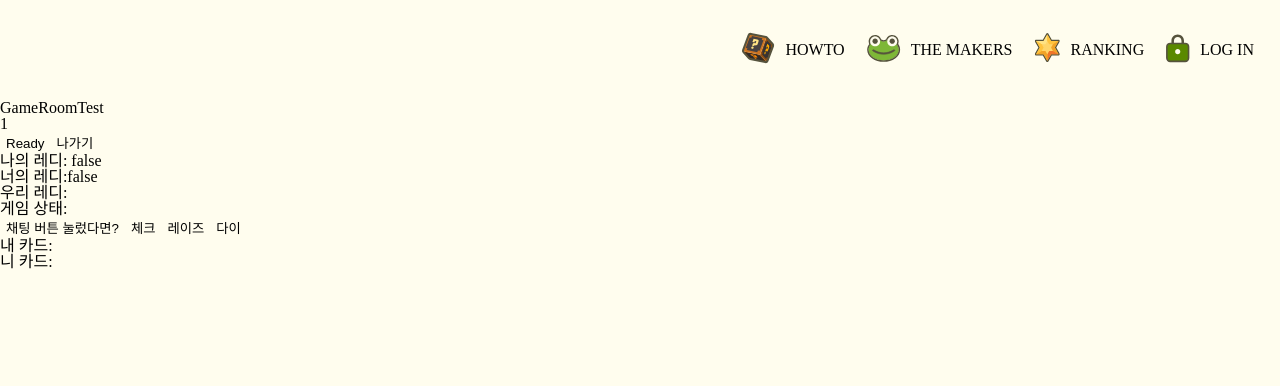
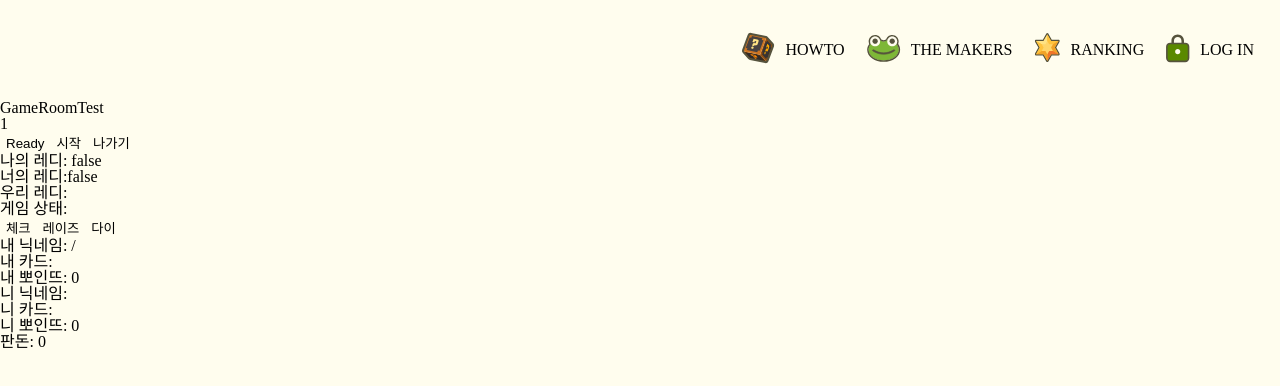
Before and after one commit to hoheesu/indian_frog_fe, a React (Vite) app: page /gameroomtest/1 in a window 1280 px wide. Shown: the top 386 px of the page. Built offline with nearby package versions, Linux system fonts and the light colour scheme; no server answers; sample sign-in values are in the browser's storage.

Commit message:
Feat:게임방 유저정보 받아오기

```diff
--- a/src/api/gameRoomApi.ts
+++ b/src/api/gameRoomApi.ts
@@ -30,7 +30,6 @@ export const getGameRoomsList = async (pageNum: number) => {
 export const joinGameRoom = async (gameRoomId: number) => {
   try {
     const response = await authInstance.post(`/gameRoom/${gameRoomId}/join`);
-    console.log(response);
     return response.data;
   } catch (error) {
     const axiosError = error as AxiosError<ErrorResponse>;
@@ -39,3 +38,12 @@ export const joinGameRoom = async (gameRoomId: number) => {
     }
   }
 };
+
+export const gameRoomInfo = async (gameRoomId: number) => {
+  try {
+    const response = await authInstance.get(`/gameRoom/${gameRoomId}`);
+    return response.data.data;
+  } catch (error) {
+    throw error;
+  }
+};
--- a/src/pages/GameRoomTest.tsx
+++ b/src/pages/GameRoomTest.tsx
@@ -4,24 +4,46 @@ import { useNavigate, useParams } from 'react-router-dom';
 import { Stomp } from '@stomp/stompjs';
 import SockJS from 'sockjs-client';
 import styled from 'styled-components';
-import { useGameRoomInfoStore } from '../store/modal/GameRoomInfoStore';
-import { useHostUserInfoStore } from '../store/modal/HostUserInfo';
+// import { useGameRoomInfoStore } from '../store/modal/GameRoomInfoStore';
+// import { useHostUserInfoStore } from '../store/modal/HostUserInfo';
+import { gameRoomInfo } from '../api/gameRoomApi';
+
+interface GameRoomInfo {
+  hostImageUrl: string;
+  hostNickname: string | null;
+  hostPoints: number;
+  participantImageUrl: string | null;
+  participantNickname: string | null;
+  participantPoints: number;
+  gameState: string;
+  participantCount: number;
+  roomId: number;
+  roomName: string;
+}
 
 function GameRoomTest() {
-  const [myReady, setMyReady] = useState(false);
-  const [ourReady, setOurReady] = useState('');
-  const [gameState, setGameState] = useState('');
-  const [joinNickname, setJoinNickname] = useState('');
-  const [endRound, setEndRound] = useState(false);
-  const [endGame, setEndGame] = useState(false);
-  const [userChoice, setUserChoice] = useState(false);
-  const [reStart, setReStart] = useState(false);
+  const [stompClient, setStompClient] = useState<any>(null); // Stomp
+  const [myReady, setMyReady] = useState(false); // 내 레디상테
+  const [ourReady, setOurReady] = useState(''); // 우리의 레디상태 (READY, UNREADY, NO_ONE_READY, ALLREADY)
+  const [gameState, setGameState] = useState(''); // 게임상태
+  const [joinNickname, setJoinNickname] = useState(''); // 최근 참여자 닉네임
+  const [endRound, setEndRound] = useState(false); // 라운드 종료
+  const [endGame, setEndGame] = useState(false); // 게임 종료
+  const [userChoice, setUserChoice] = useState(false); // 게임을 나갈건지 재시작할지 결정
+  const [reStart, setReStart] = useState(false); // 다음 라운드 시작
 
-  const { gameId } = useParams();
-  const authToken = localStorage.getItem('accessToken');
-  const [stompClient, setStompClient] = useState<any>(null);
-  const gameUserInfo = useGameRoomInfoStore((state) => state.gameInfo);
-  const hostUser = useHostUserInfoStore((state) => state.hostUserInfo);
+  const [userInfo, setUserInfo] = useState<GameRoomInfo>(); // 유저 타입 (host / guest)
+  const [userType, setUserType] = useState(''); // 유저 타입 (host / guest)
+  const [yourNickname, setYourNickname] = useState<string | null>(); // 상대방 닉네임
+  const [yourPoint, setYourPoint] = useState<number | null>(0); // 상대방 포인트
+  const [myPoint, setMyPoint] = useState<number | null>(0); // 접속한 유저의 포인트
+  const [yourCard, setYourCard] = useState('');
+  const [roundPoint, setRoundPoint] = useState(0);
+
+  const { gameId } = useParams(); // 게임방 아이디
+  const authToken = localStorage.getItem('accessToken'); // AccessToken (로컬스토리지)
+  // const gameUserInfo = useGameRoomInfoStore((state) => state.gameInfo); // [REST] join할때 받은 response 데이터
+  // const hostUser = useHostUserInfoStore((state) => state.hostUserInfo); // [REST] 방을 만들때 받은 response 데이터
   const navigate = useNavigate();
 
   const decode: {
@@ -33,21 +55,23 @@ function GameRoomTest() {
   } = jwtDecode(authToken!);
 
   const connect = () => {
+    // WS 커넥트
     if (decode.nickname && gameId) {
-      const socket = new SockJS(`${import.meta.env.VITE_SERVER_BASE_URL}/ws`); // baseurl -> 서버주소
+      const socket = new SockJS(`${import.meta.env.VITE_SERVER_BASE_URL}/ws`);
       const client = Stomp.over(socket);
       client.connect(
         { Authorization: authToken },
         () => {
-          client.subscribe(`/topic/gameRoom/${gameId}`, onReceived);
-          client.subscribe(`/user/queue/gameInfo`, gameRecevied);
-          client.subscribe(`/user/queue/endRoundInfo`, gameRecevied);
-          client.subscribe(`/user/queue/endGameInfo`, gameRecevied);
+          client.subscribe(`/topic/gameRoom/${gameId}`, onReceived); // 게임룸 기본 구독주소
+          client.subscribe(`/user/queue/gameInfo`, gameRecevied); // 게임시작할때 카드정보 받는 구독주소
+          client.subscribe(`/user/queue/endRoundInfo`, gameRecevied); // 라운드 끝나고 받는 정보
+          client.subscribe(`/user/queue/endGameInfo`, gameRecevied); // 게임이 종료된 후 받는 정보
           client.send(
+            // 커넥트와 동시에 JOIN 메세지 보내는 send요청
             `/app/chat.addUser/${gameId}`,
             {},
             JSON.stringify({ sender: decode.nickname, type: 'JOIN' }),
-          ); // uri\
+          );
           setStompClient(client);
         },
         function (error: any) {
@@ -63,15 +87,18 @@ function GameRoomTest() {
       console.log('payloadMessage -->', message);
       setOurReady(message.gameState);
       if (message.type === 'JOIN') {
-        setJoinNickname(message.sender);
+        gameRoomInfoUpdate();
+        setJoinNickname(message.sender); // joinNickname에 들어온 유저의 닉네임 넣어주기
       }
       if (message.gameState === 'START') {
-        setReStart(true);
-        setUserChoice(false);
+        // START요청 보내고 받았을 때,
+        setReStart(true); // 라운드 시작 요청
+        setUserChoice(false); // userChoice 초기화
       }
       if (message.nextState === 'END') {
-        setEndRound(true);
-        setReStart(false);
+        // 라운드 종료시
+        setEndRound(true); // 라운드 종료 요청
+        setReStart(false); // 라운드 시작 초기화
       }
     } catch (error) {
       console.log('!!!!!error-paylad --->', error);
@@ -83,14 +110,24 @@ function GameRoomTest() {
       const message: any = JSON.parse(payload.body);
       console.log('*** gameState payload -->', message);
       if (message.nextState === 'START') {
-        setReStart(true);
-        setEndRound(false);
+        // 게임라운드 시작할 때,
+        setReStart(true); // 라운드 시작
+        setEndRound(false); // 라운드 종료 초기화
       }
       if (message.nextState === 'GAME_END') {
-        setEndGame(true);
+        setEndGame(true); // 게임종료
       }
       if (message.nextState === 'USER_CHOICE') {
-        setUserChoice(true);
+        setUserChoice(true); // 게임종료후 유저 선택
+      }
+      if (message.playerCard) {
+        setYourCard(message.playerCard);
+      }
+      if (message.roundPot || message.pot) {
+        setRoundPoint(message.roundPot);
+      }
+      if (message.firstBet) {
+        alert(`기본 배팅금액은 ${message.firstBet}point입니다.`);
       }
       setGameState(message.gameState);
     } catch (error) {
@@ -99,6 +136,7 @@ function GameRoomTest() {
   };
 
   const readyBtn = () => {
+    // 레디 버튼 눌렀을때
     console.log('레디버튼 눌렀다잉');
     if (stompClient) {
       setMyReady((prev) => !prev);
@@ -111,7 +149,6 @@ function GameRoomTest() {
   };
 
   const leaveBtn = () => {
-    console.log('나가기버튼 눌렀다잉');
     stompClient.send(
       `/app/${gameId}/leave`,
       { Authorization: authToken },
@@ -123,7 +160,7 @@ function GameRoomTest() {
     navigate('/main');
   };
 
-  const sendMessage = () => {
+  const startClickBtn = () => {
     const chatMessage = {
       content: 'messageContent',
       sender: decode.nickname,
@@ -137,7 +174,6 @@ function GameRoomTest() {
   };
 
   const checkBtn = () => {
-    console.log('체크 눌렀다잉');
     if (stompClient) {
       stompClient.send(
         `/app/gameRoom/${gameId}/ACTION`,
@@ -148,7 +184,6 @@ function GameRoomTest() {
   };
 
   const dieBtn = () => {
-    console.log('다이 눌렀다잉');
     if (stompClient) {
       stompClient.send(
         `/app/gameRoom/${gameId}/ACTION`,
@@ -159,7 +194,6 @@ function GameRoomTest() {
   };
 
   const raiseBtn = () => {
-    console.log('레이즈 눌렀다잉');
     if (stompClient) {
       stompClient.send(
         `/app/gameRoom/${gameId}/ACTION`,
@@ -172,38 +206,51 @@ function GameRoomTest() {
       );
     }
   };
+  const gameRoomInfoUpdate = async () => {
+    try {
+      const result = await gameRoomInfo(Number(gameId));
+      setUserInfo(result);
+    } catch (err) {
+      console.log(err);
+    }
+  };
 
   useEffect(() => {
-    console.log('나 들어왔는데 넌 누구니?', gameUserInfo);
-    console.log('난 호스트야 이것들아', hostUser);
-  }, [gameUserInfo, hostUser]);
-
-  useEffect(() => {
-    console.log('나다', decode.nickname);
-    console.log('니가 호스트인가보다', gameUserInfo.host);
+    //^ ALL_READY가 들어올때 게임을 실행하는 Effect
     if (ourReady === 'ALL_READY') {
-      stompClient.send(`/app/gameRoom/${gameId}/START`, {}, JSON.stringify({}));
+      // stompClient.send(`/app/gameRoom/${gameId}/START`, {}, JSON.stringify({}));
+      setReStart(true);
       setEndGame(false);
     }
   }, [ourReady]);
 
   useEffect(() => {
-    connect();
-    return () => {
-      if (stompClient) {
-        console.log('나 언마운트~');
-        leaveBtn();
-      }
-    };
-  }, []);
+    //^ 유저정보가 변경될 때, 실행하는 Effect
+    console.log('방 정보 갖고왔다 이제야', userInfo);
+  }, [userInfo]);
 
   useEffect(() => {
     if (decode.nickname === joinNickname) {
-      if (!!gameUserInfo.participant) {
-        alert('내가 방금 들어옴');
+      if (decode.nickname === userInfo?.hostNickname) {
+        setUserType('host');
+        setMyPoint(userInfo?.hostPoints);
+        console.log('작동~');
+      }
+      if (decode.nickname === userInfo?.participantNickname) {
+        setUserType('guest');
+        setMyPoint(userInfo?.participantPoints);
+        setYourNickname(userInfo?.hostNickname);
+        setYourPoint(userInfo?.hostPoints);
+      }
+    } else {
+      if (userInfo?.participantCount === 2) {
+        setUserType('host');
+        setMyPoint(userInfo?.hostPoints);
+        setYourNickname(userInfo?.participantNickname);
+        setYourPoint(userInfo?.participantPoints);
       }
     }
-  }, [joinNickname]);
+  }, [userInfo]);
 
   useEffect(() => {
     if (stompClient && reStart) {
@@ -242,6 +289,16 @@ function GameRoomTest() {
     }
   }, [userChoice]);
 
+  useEffect(() => {
+    //^ 첫번째 마운트 상황에서 실행하는 Effect
+    connect();
+    return () => {
+      if (stompClient) {
+        console.log('나 언마운트~');
+        leaveBtn();
+      }
+    };
+  }, []);
   return (
     <GameRoomTestContainer>
       <div>GameRoomTest</div>
@@ -253,6 +310,13 @@ function GameRoomTest() {
         }}
       >
         Ready
+      </button>
+      <button
+        onClick={() => {
+          startClickBtn();
+        }}
+      >
+        시작
       </button>
       <button onClick={leaveBtn}>나가기</button>
       <p>나의 레디: {`${myReady}`}</p>
@@ -277,13 +341,6 @@ function GameRoomTest() {
       <p>게임 상태: {gameState}</p>
       <button
         onClick={() => {
-          sendMessage();
-        }}
-      >
-        채팅 버튼 눌렀다면?
-      </button>
-      <button
-        onClick={() => {
           checkBtn();
         }}
       >
@@ -303,8 +360,17 @@ function GameRoomTest() {
       >
         다이
       </button>
-      <p>내 카드: {}</p>
-      <p>니 카드: {}</p>
+      <div>
+        <p>
+          내 닉네임: {decode.nickname} / {userType.toUpperCase()}
+        </p>
+        <p>내 카드: {}</p>
+        <p>내 뽀인뜨: {myPoint}</p>
+        <p>니 닉네임: {yourNickname}</p>
+        <p>니 카드: {yourCard}</p>
+        <p>니 뽀인뜨: {yourPoint}</p>
+        <p>판돈: {roundPoint}</p>
+      </div>
     </GameRoomTestContainer>
   );
 }
--- a/src/pages/MainPage/Main.tsx
+++ b/src/pages/MainPage/Main.tsx
@@ -9,12 +9,12 @@ import IconJoinroom from '../../assets/images/icons/icon-joinroom.svg';
 import IconPlusroom from '../../assets/images/icons/icon-plusroom.svg';
 import ImgListleaf from '../../assets/images/img-listicon.svg';
 import ImgListleaf2 from '../../assets/images/img-listicon2.svg';
+
 function Main() {
   const useSetIsModalClick = useIsModalStore((state) => state.setIsModalClick);
   const navigate = useNavigate();
   const gameRoomsList = useGetGameRoomsList(0);
   const useJoinRoom = useJoinRoomMutation();
-
   const handleCreateRoomOnclick = () => {
     useSetIsModalClick('createRoom');
   };
```
